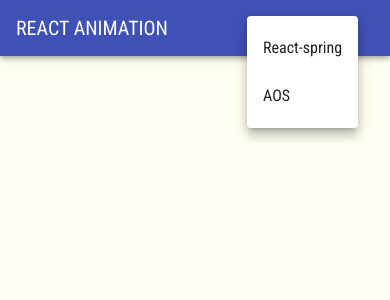
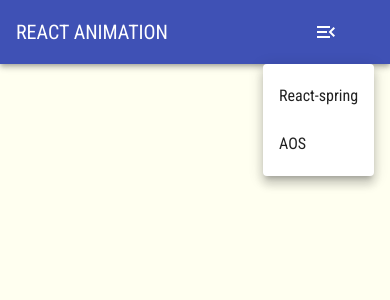
Before and after one commit to dennis-IT/react-animation, a React (Create React App) app: page /aos in a window 390 px wide. Both pictures are taken after a click on the button "menu". Shown: the top 300 px of the page. Built offline with nearby package versions, Linux system fonts and the light colour scheme.

Commit message:
Updated css

```diff
--- a/src/App.css
+++ b/src/App.css
@@ -3,6 +3,7 @@
 * {
   margin: 0;
   padding: 0;
+  box-sizing: border-box;
 }
 
 body {
--- a/src/components/Nav.js
+++ b/src/components/Nav.js
@@ -3,6 +3,7 @@
 import { makeStyles } from '@material-ui/core/styles';
 import { AppBar, Toolbar, Typography, IconButton, MenuItem, Menu, Button } from '@material-ui/core';
 import MenuIcon from '@material-ui/icons/Menu';
+import MenuOpenIcon from '@material-ui/icons/MenuOpen';
 import { withRouter } from 'react-router-dom';
 import useMediaQuery from '@material-ui/core/useMediaQuery';
 import { useTheme } from '@material-ui/core/styles';
@@ -38,6 +39,7 @@
     const { history } = props;
     const classes = useStyles();
     const [anchorEl, setAnchorEl] = React.useState(null);
+    const [menuOpened, setMenuStyle] = React.useState(false);
     const open = Boolean(anchorEl);
 
     const theme = useTheme();
@@ -45,11 +47,17 @@
 
     const handleMenu = (event) => {
         setAnchorEl(event.currentTarget);
+        setMenuStyle(true);
+    };
+
+    const handleMenuClose = () => {
+        setAnchorEl(null);
+        setMenuStyle(false);
     };
 
     const handleMenuClick = (pageUrl) => {
         history.push(pageUrl);
-        setAnchorEl(null);
+        handleMenuClose();
     };
 
     const handleButtonClick = pageUrl => {
@@ -84,23 +92,25 @@
                                 color="inherit"
                                 aria-label="menu"
                                 onClick={handleMenu}
+                                style={{ padding: '1.25rem 1.25rem' }}
                             >
-                                <MenuIcon />
+                                {!menuOpened ? (<MenuIcon />) : (<MenuOpenIcon />)}
                             </IconButton>
                             <Menu
                                 id="menu-appbar"
+                                getContentAnchorEl={null}
                                 anchorEl={anchorEl}
                                 anchorOrigin={{
-                                    vertical: 'top',
-                                    horizontal: 'right',
+                                    vertical: 'bottom',
+                                    horizontal: 'center',
                                 }}
                                 keepMounted
                                 transformOrigin={{
                                     vertical: 'top',
-                                    horizontal: 'right',
+                                    horizontal: 'center',
                                 }}
                                 open={open}
-                                onClose={() => setAnchorEl(null)}
+                                onClose={handleMenuClose}
                             >
                                 {menuItems.map((menuItem) => {
                                     return (
```
Also changed, not shown: 1 other file (tests, documents, lock files or other folders).
